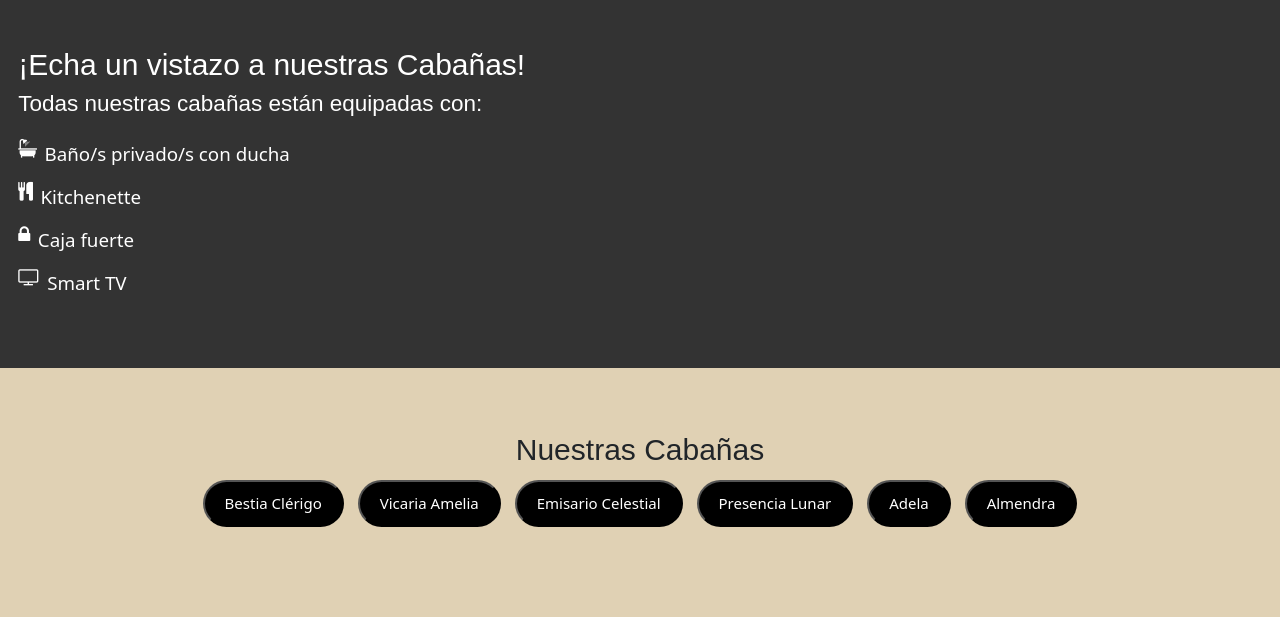
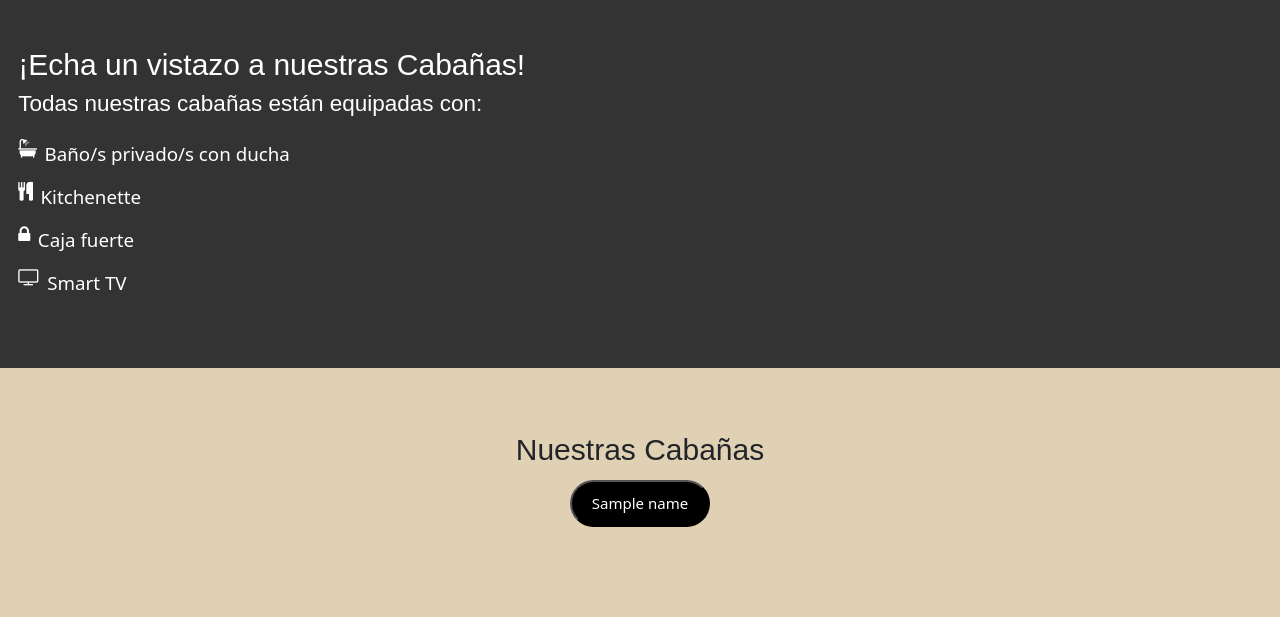
Before and after one commit to MaxiFttInst/UBA_TP_IDS, a Flask app: template web/templates/base.html in a window 1280 px wide. Shown: the part 930-1547 px from the top of the page. Run offline with Flask 3, Linux system fonts and the light colour scheme; the template is opened without the code that fills it: most values are stand-ins (such as "Sample title", 1, 10 or a date in 2020); grey boxes marked "Sample" are stand-in pictures.

Commit message:
Update base.html
Con API

```diff
--- a/web/templates/base.html
+++ b/web/templates/base.html
@@ -112,56 +112,21 @@
   <div class="w3-row-padding w3-center w3-padding-64">
       <h2>Nuestras Cabañas</h2>
       <div class="botones-cabañas">
-          <button class="boton" onclick="togglecabaña('Bestia Clérigo')">Bestia Clérigo</button>
-          <button class="boton" onclick="togglecabaña('Vicaria Amelia')">Vicaria Amelia</button>
-          <button class="boton" onclick="togglecabaña('Emisario Celestial')">Emisario Celestial</button>
-          <button class="boton" onclick="togglecabaña('Presencia Lunar')">Presencia Lunar</button>
-          <button class="boton" onclick="togglecabaña('Adela')">Adela</button>
-          <button class="boton" onclick="togglecabaña('Almendra')">Almendra</button>
-      </div>
-      <div id="detalles-Bestia Clérigo" class="detalles-cabaña">
-          <p>Bestia Clérigo <br>
-            De todas las cabañas esta es espectacular por lo alejada de las demas, para una aventura mas solitaria
-          </p>
-          <img src="{{ url_for('static', filename='Imagenes/bestiaclerigo.jpg') }}" alt="Bestia Clérigo"> <br>
-          <a href="{{url_for('reserva') }}"><button class="btn-reserva-hover btn-reserva">Reserva ya</button></a>
-      </div>
-      <div id="detalles-Vicaria Amelia" class="detalles-cabaña">
-          <p>Vicaria Amelia <br>
-            Esta es una cabaña que ofrece buenas vistas.
-          </p>
-          <img src="{{ url_for('static', filename='Imagenes/vicariaamelia.jpg') }}" alt="Vicaria Amelia"> <br>
-          <a href="{{url_for('reserva') }}"><button class="btn-reserva-hover btn-reserva">Reserva ya</button></a>
-      </div>
-      <div id="detalles-Emisario Celestial" class="detalles-cabaña">
-          <p>Emisario Celestial <br>
-            Esta cabaña ofrece un ambiente celestial para quienes quieren un lugar mucho mas magico
-          </p>
-          <img src="{{ url_for('static', filename='Imagenes/emisariocelestial.jpg') }}" alt="Emisario Celestial"> <br>
-          <a href="{{url_for('reserva') }}"><button class="btn-reserva-hover btn-reserva">Reserva ya</button></a>
-      </div>
-      <div id="detalles-Presencia Lunar" class="detalles-cabaña">
-          <p>Presencia Lunar <br>
-            Esta cabaña ofrece un techo de transparente directamente para que puedas mirar el cielo
-          </p>
-          <img src="{{ url_for('static', filename='Imagenes/presencialunar.jpg') }}" alt="Presencia Lunar"> <br>
-          <a href="{{url_for('reserva') }}"><button class="btn-reserva-hover btn-reserva">Reserva ya</button></a>
-      </div>
-      <div id="detalles-Adela" class="detalles-cabaña">
-          <p>Adela <br>
-            Esta cabaña es elegida por muchos por su amplio espacio
-          </p>
-          <img src="{{ url_for('static', filename='Imagenes/adela.jpg') }}" alt="Adela"> <br>
-          <a href="{{url_for('reserva') }}"><button class="btn-reserva-hover btn-reserva">Reserva ya</button></a>
-      </div>
-      <div id="detalles-Almendra" class="detalles-cabaña">
-          <p>Almendra <br>
-              Esta cabaña es simplemente hermosa. Con sus vistas de frente hacia el atardecer, brinda una experiencia
-              unica e inigualable a sus visitantes.
-          </p>
-          <img src="{{ url_for('static', filename='Imagenes/almendra.jpg') }}" alt="Almendra"> <br>
-          <a href="{{url_for('reserva') }}"><button class="btn-reserva-hover btn-reserva">Reserva ya</button></a>
-      </div>
+        {% for cabania in cabanias.keys() %}
+        <button class="boton boton-cabania" data-cabania-id="{{cabania}}">
+          {{ cabanias[cabania]["nombre"] }}
+        </button>
+      {% endfor %}
+      {% for cabania in cabanias.keys() %}
+        <div class="detalles-cabaña" id="{{ cabania }}">
+          <strong>{{ cabanias[cabania]["nombre"] }}</strong>
+          <br>
+          <p>{{ cabanias[cabania]["descripcion"] }}</p>
+          <img src="{{ url_for('static', filename='Imagenes/' + cabania + '.jpg') }}" alt="Bestia Clérigo"> <br>
+          <a href="{{url_for('reserva', cabania_id=cabania) }}"><button class="btn-reserva-hover btn-reserva">Reserva ya</button></a>
+        </div>
+      {% endfor %}
+  </div>
   </div>
 </section>
 
```
